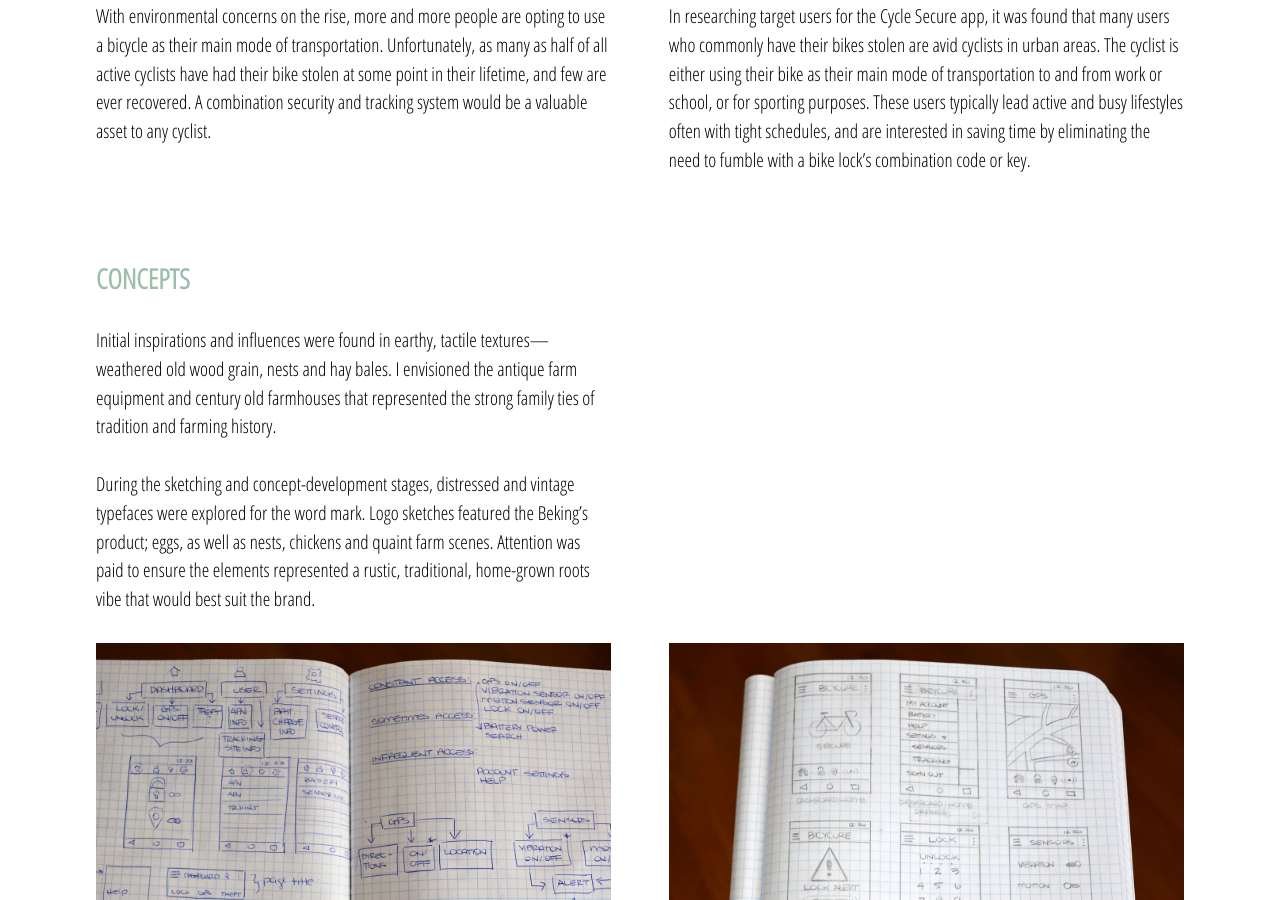
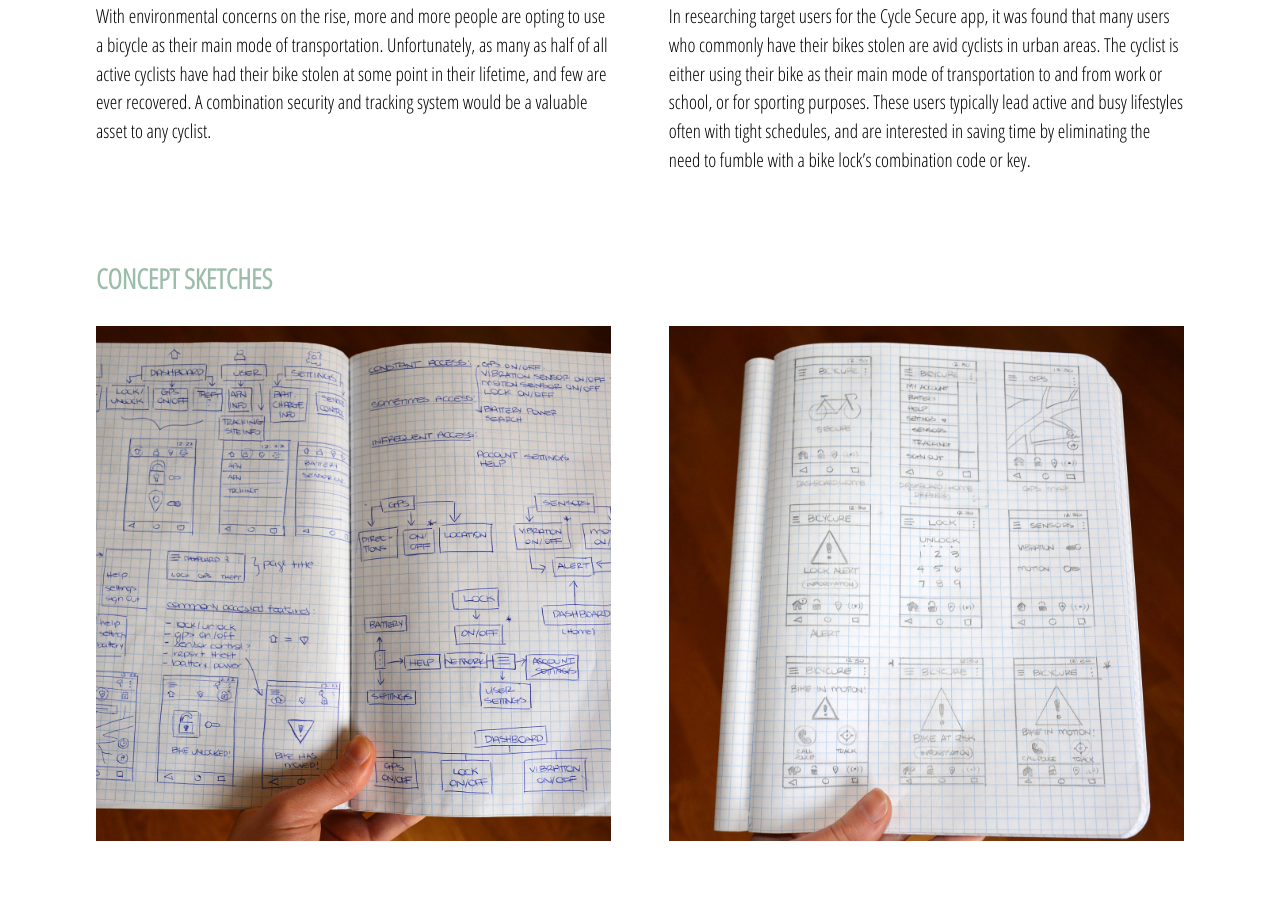
Before and after one commit to kaybow/kaybow.design, a Jekyll site: the page built from cycle-secure.html, in a window 1280 px wide and 900 px high, scrolled down 867 px. Built offline with Jekyll 4.4.1, drawn with Linux system fonts in a browser that asks for light colours.

Commit message:
Took out redundant paragraph

```diff
--- a/cycle-secure.html
+++ b/cycle-secure.html
@@ -38,8 +38,7 @@ title: Cycle Secure App
 
     <div class="grid">
       <div class="unit xs-1 s-1 m-1 l-1-2 gutter">
-        <h3>CONCEPTS</h3>
-        <p>Initial inspirations and influences were found in earthy, tactile textures—weathered old wood grain, nests and hay bales. I envisioned the antique farm equipment and century old farmhouses that represented the strong family ties of tradition and farming history.<br><br>During the sketching and concept-development stages, distressed and vintage typefaces were explored for the word mark. Logo sketches featured the Beking’s product; eggs, as well as nests, chickens and quaint farm scenes. Attention was paid to ensure the elements represented a rustic, traditional, home-grown roots vibe that would best suit the brand.</p>
+        <h3>CONCEPT SKETCHES</h3>
       </div>
     </div>
 
```
